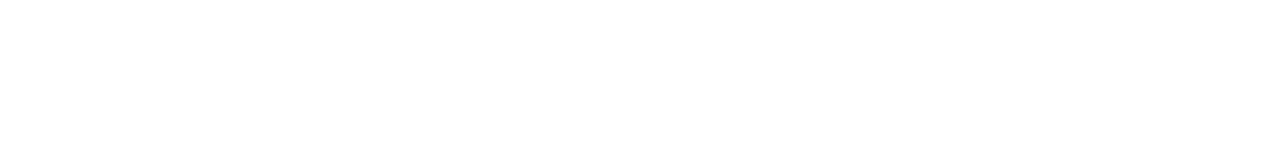
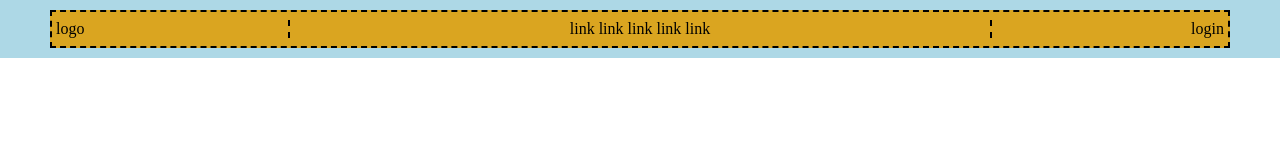
Before and after one commit to CristiniLorenzo/htmlcss-struttura-discord, a plain HTML site: page index.html in a window 1280 px wide. Drawn offline with Linux system fonts and the light colour scheme.

Commit message:
feat: add header section

```diff
--- a/index.html
+++ b/index.html
@@ -8,7 +8,11 @@
 </head>
 <body>
     <header>
-
+        <div class="header-box container">
+            <div class="logo">logo</div>
+            <div class="header-link">link link link link link</div>
+            <div class="login">login</div>
+        </div>
     </header>
 </body>
 </html>
--- a/style.css
+++ b/style.css
@@ -3,3 +3,42 @@
     padding: 0;
     box-sizing: border-box;
 }
+
+header{
+    background-color: #ADD8E6;
+    padding: 10px;
+
+}
+
+.header-box{
+    margin: 0 auto;
+    max-width: 1180px;
+    display: flex;
+    justify-content: space-between;
+    padding: 8px 4px;
+    background-color: #DAA520;
+}
+
+.logo{
+    width: 20%;
+    border-right: 2px dashed black;
+}
+
+.header-link{
+    width: 60%;
+    text-align: center;
+
+}
+
+.login{
+    width: 20%;
+    text-align: right;
+    border-left: 2px dashed black;
+}
+/*---------------
+    DEBUG
+---------------*/
+
+.container{
+    border: 2px dashed black;
+}
```
